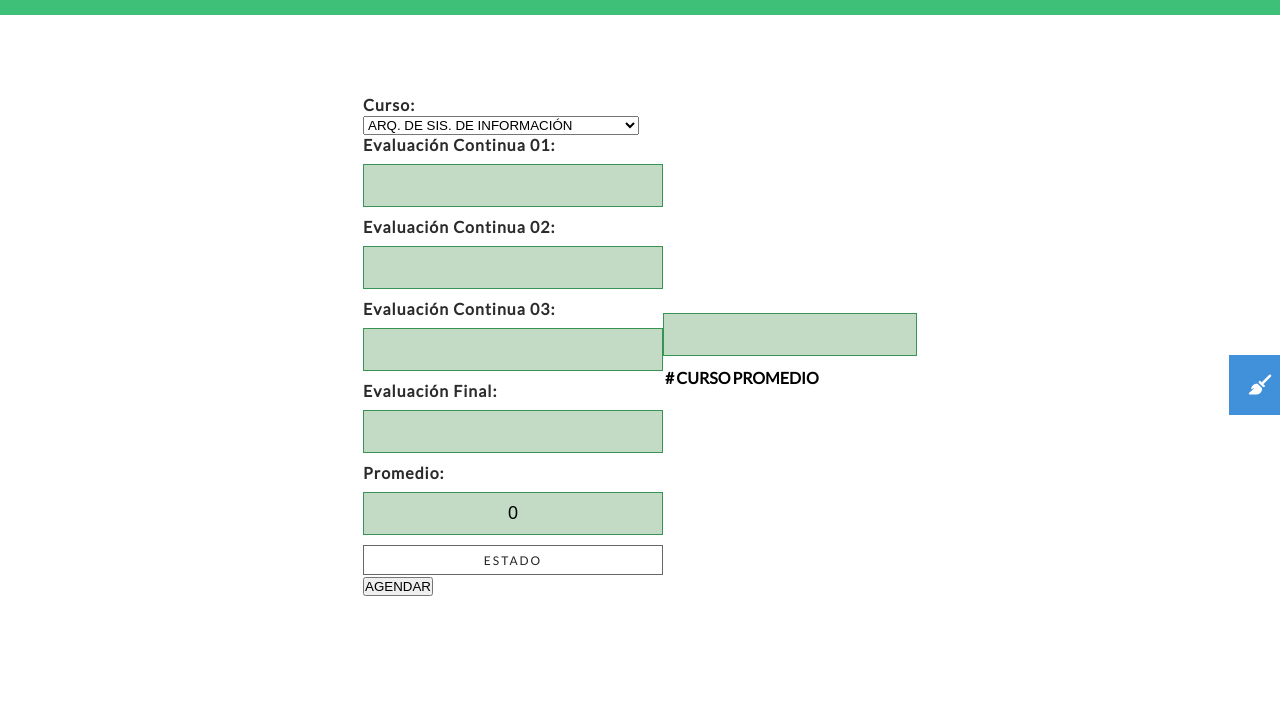
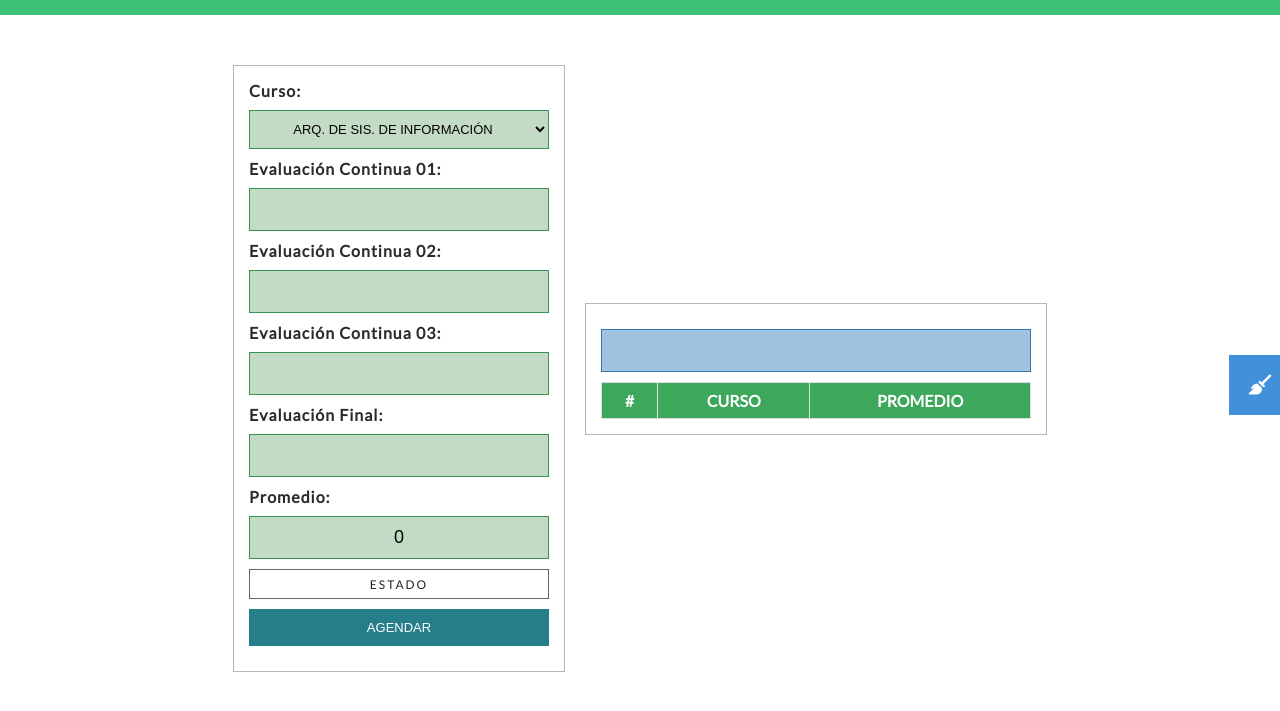
Before and after one commit to aimarandony/IDAT-PROMEDIO, a plain HTML site: page index.html in a window 1280 px wide. Shown: the part 45-756 px from the top of the page. Drawn offline with nearby package versions, Linux system fonts and the light colour scheme.

Commit message:
Update style.css

```diff
--- a/style.css
+++ b/style.css
@@ -25,12 +25,17 @@ body{
     letter-spacing: 3px;
 }
 .container{
-    padding: 80px 50px;
+    padding: 50px 50px;
 }
 .container{
     display: flex;
     justify-content: center;
     align-items: center;
+}
+.row{
+    border: 1px solid #b6b6b6;
+    padding: 15px;
+    margin: 0 10px;
 }
 .column{
     /* background: rgb(197, 139, 139); */
@@ -67,7 +72,6 @@ input{
     cursor: pointer;
     background: #3375b3;
     right: 0px;
-
 }
 .text-btn{
     padding: 0 5px 0 10px;
@@ -91,3 +95,68 @@ input{
     font-size: 12px;
     letter-spacing: 2px;
 }
+.select{
+    width: 100%;
+    font-size: 13px;
+    padding: 10px;
+    margin: 10px 0;
+    text-align: center;
+    border: 1px solid #379453;
+    background: #c3dbc5;
+}
+.btnAgendar{
+    width: 100%;
+    font-size: 13px;
+    padding: 10px;
+    margin: 10px 0;
+    text-align: center;
+    border: 1px solid #267e8a;
+    background: #267e8a;
+    color: #fff;
+    transition: all 0.3s;
+}
+.btnAgendar:hover{
+    cursor: pointer;
+    border: 1px solid #33929e;
+    background: #33929e;
+    letter-spacing: 3px;
+}
+.row02{
+    min-width: 462px;
+}
+.tabla {
+    border: 1px solid #333;
+    border-collapse: collapse;
+    width: 100%;
+}
+.tabla thead tr th{
+    text-align: center;
+    padding: 10 30px;
+    background: #3da75c;
+    color: #fff;
+}
+.tabla td, .tabla th {
+border: 1px solid #ddd;
+padding: 8px;
+}
+
+.tabla tr:nth-child(even){
+    background-color: #f2f2f2;
+}
+
+.tabla tr:hover {
+    background-color: #ddd;
+}
+
+.tabla tbody tr td{
+    text-align: center;
+}
+
+.c-table{
+    max-height: 250px;
+    overflow: auto;
+}
+.input-nombre{
+    border: 1px solid #3375b3;
+    background: #a1c3e2;
+}
```
